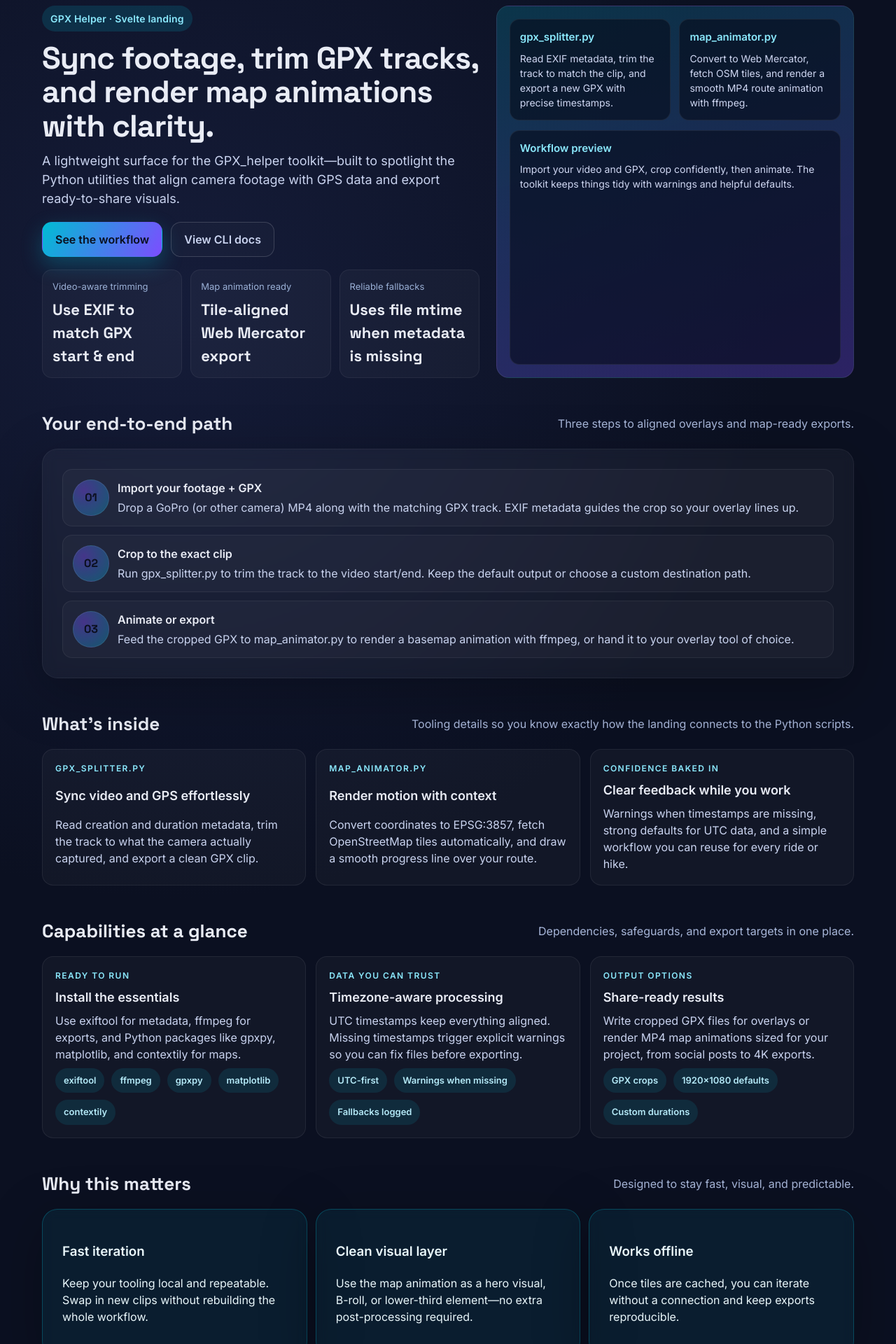
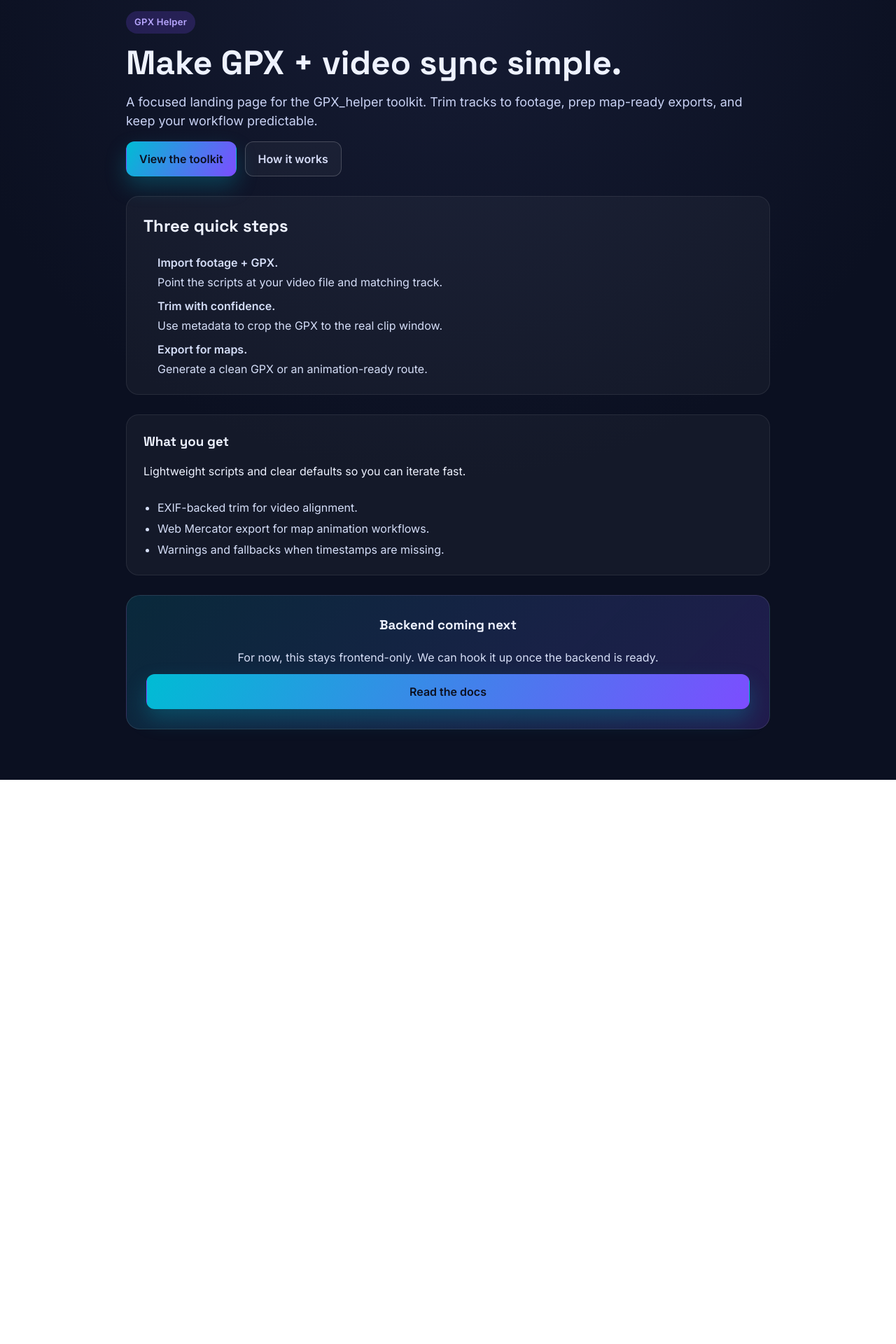
Before and after one commit to PooriaT/GPX_helper, a Svelte app in the folder frontend/: page / in a window 1280 px wide. Shown: the part 40-1960 px from the top of the page at 70% size. After the commit the page ends 1154 px from the top, so only its background shows below. Built offline with nearby package versions, Linux system fonts and the light colour scheme.

Commit message:
Simplify landing page layout

```diff
--- a/frontend/src/App.svelte
+++ b/frontend/src/App.svelte
@@ -1,215 +1,61 @@
-<script>
-  const stats = [
-    { label: 'Video-aware trimming', value: 'Use EXIF to match GPX start & end' },
-    { label: 'Map animation ready', value: 'Tile-aligned Web Mercator export' },
-    { label: 'Reliable fallbacks', value: 'Uses file mtime when metadata is missing' }
-  ];
-
-  const highlights = [
-    {
-      eyebrow: 'gpx_splitter.py',
-      title: 'Sync video and GPS effortlessly',
-      copy: 'Read creation and duration metadata, trim the track to what the camera actually captured, and export a clean GPX clip.'
-    },
-    {
-      eyebrow: 'map_animator.py',
-      title: 'Render motion with context',
-      copy: 'Convert coordinates to EPSG:3857, fetch OpenStreetMap tiles automatically, and draw a smooth progress line over your route.'
-    },
-    {
-      eyebrow: 'Confidence baked in',
-      title: 'Clear feedback while you work',
-      copy: 'Warnings when timestamps are missing, strong defaults for UTC data, and a simple workflow you can reuse for every ride or hike.'
-    }
-  ];
-
-  const workflow = [
-    {
-      number: '01',
-      title: 'Import your footage + GPX',
-      copy: 'Drop a GoPro (or other camera) MP4 along with the matching GPX track. EXIF metadata guides the crop so your overlay lines up.'
-    },
-    {
-      number: '02',
-      title: 'Crop to the exact clip',
-      copy: 'Run gpx_splitter.py to trim the track to the video start/end. Keep the default output or choose a custom destination path.'
-    },
-    {
-      number: '03',
-      title: 'Animate or export',
-      copy: 'Feed the cropped GPX to map_animator.py to render a basemap animation with ffmpeg, or hand it to your overlay tool of choice.'
-    }
-  ];
-
-  const capabilityCards = [
-    {
-      eyebrow: 'Ready to run',
-      title: 'Install the essentials',
-      copy: 'Use exiftool for metadata, ffmpeg for exports, and Python packages like gpxpy, matplotlib, and contextily for maps.',
-      chips: ['exiftool', 'ffmpeg', 'gpxpy', 'matplotlib', 'contextily']
-    },
-    {
-      eyebrow: 'Data you can trust',
-      title: 'Timezone-aware processing',
-      copy: 'UTC timestamps keep everything aligned. Missing timestamps trigger explicit warnings so you can fix files before exporting.',
-      chips: ['UTC-first', 'Warnings when missing', 'Fallbacks logged']
-    },
-    {
-      eyebrow: 'Output options',
-      title: 'Share-ready results',
-      copy: 'Write cropped GPX files for overlays or render MP4 map animations sized for your project, from social posts to 4K exports.',
-      chips: ['GPX crops', '1920x1080 defaults', 'Custom durations']
-    }
-  ];
-
-  const callouts = [
-    {
-      title: 'Fast iteration',
-      copy: 'Keep your tooling local and repeatable. Swap in new clips without rebuilding the whole workflow.'
-    },
-    {
-      title: 'Clean visual layer',
-      copy: 'Use the map animation as a hero visual, B-roll, or lower-third element—no extra post-processing required.'
-    },
-    {
-      title: 'Works offline',
-      copy: 'Once tiles are cached, you can iterate without a connection and keep exports reproducible.'
-    }
-  ];
-</script>
-
 <svelte:head>
-  <meta name="description" content="Landing page for GPX Helper, the toolkit that syncs GoPro video with GPX tracks and renders map animations." />
+  <meta
+    name="description"
+    content="GPX Helper simplifies syncing GPX tracks with video footage and preparing map-ready exports."
+  />
 </svelte:head>
 
 <main class="page">
   <section class="hero">
-    <div>
-      <div class="hero__badge">GPX Helper · Svelte landing</div>
-      <h1 class="hero__title">Sync footage, trim GPX tracks, and render map animations with clarity.</h1>
+    <div class="hero__badge">GPX Helper</div>
+    <h1>Make GPX + video sync simple.</h1>
     <p class="hero__copy">
-        A lightweight surface for the GPX_helper toolkit—built to spotlight the Python utilities that align camera
-        footage with GPS data and export ready-to-share visuals.
+      A focused landing page for the GPX_helper toolkit. Trim tracks to footage, prep map-ready exports, and keep your
+      workflow predictable.
     </p>
-
     <div class="hero__actions">
-        <a class="btn primary" href="#workflow">See the workflow</a>
-        <a
-          class="btn secondary"
-          href="https://github.com/OpenAI-Tools/GPX_helper"
-          target="_blank"
-          rel="noreferrer"
-        >
-          View CLI docs
+      <a class="btn primary" href="https://github.com/OpenAI-Tools/GPX_helper" target="_blank" rel="noreferrer">
+        View the toolkit
       </a>
-      </div>
-
-      <div class="hero__stats">
-        {#each stats as stat}
-          <div class="stat-card">
-            <div class="stat-card__label">{stat.label}</div>
-            <div class="stat-card__value">{stat.value}</div>
-          </div>
-        {/each}
-      </div>
-    </div>
-
-    <div class="hero__visual">
-      <div class="visual-row">
-        <div class="visual-card">
-          <h4>gpx_splitter.py</h4>
-          <p>Read EXIF metadata, trim the track to match the clip, and export a new GPX with precise timestamps.</p>
-        </div>
-        <div class="visual-card">
-          <h4>map_animator.py</h4>
-          <p>Convert to Web Mercator, fetch OSM tiles, and render a smooth MP4 route animation with ffmpeg.</p>
-        </div>
-      </div>
-      <div class="visual-card">
-        <h4>Workflow preview</h4>
-        <p>
-          Import your video and GPX, crop confidently, then animate. The toolkit keeps things tidy with warnings and
-          helpful defaults.
-        </p>
-      </div>
+      <a class="btn secondary" href="#steps">How it works</a>
     </div>
   </section>
 
-  <div class="section-title" id="workflow">
-    <h2>Your end-to-end path</h2>
-    <p>Three steps to aligned overlays and map-ready exports.</p>
+  <section class="panel" id="steps">
+    <h2>Three quick steps</h2>
+    <ol class="steps">
+      <li>
+        <strong>Import footage + GPX.</strong>
+        <span>Point the scripts at your video file and matching track.</span>
+      </li>
+      <li>
+        <strong>Trim with confidence.</strong>
+        <span>Use metadata to crop the GPX to the real clip window.</span>
+      </li>
+      <li>
+        <strong>Export for maps.</strong>
+        <span>Generate a clean GPX or an animation-ready route.</span>
+      </li>
+    </ol>
+  </section>
+
+  <section class="panel highlights">
+    <div>
+      <h3>What you get</h3>
+      <p>Lightweight scripts and clear defaults so you can iterate fast.</p>
     </div>
-  <div class="panel timeline">
-    {#each workflow as step}
-      <div class="timeline-step">
-        <div class="bubble">{step.number}</div>
-        <div>
-          <h4>{step.title}</h4>
-          <p>{step.copy}</p>
-        </div>
-      </div>
-    {/each}
-  </div>
+    <ul>
+      <li>EXIF-backed trim for video alignment.</li>
+      <li>Web Mercator export for map animation workflows.</li>
+      <li>Warnings and fallbacks when timestamps are missing.</li>
+    </ul>
+  </section>
 
-  <div class="section-title">
-    <h2>What&apos;s inside</h2>
-    <p>Tooling details so you know exactly how the landing connects to the Python scripts.</p>
-  </div>
-  <div class="card-grid">
-    {#each highlights as item}
-      <div class="card">
-        <small>{item.eyebrow}</small>
-        <h3>{item.title}</h3>
-        <p>{item.copy}</p>
-      </div>
-    {/each}
-  </div>
-
-  <div class="section-title">
-    <h2>Capabilities at a glance</h2>
-    <p>Dependencies, safeguards, and export targets in one place.</p>
-  </div>
-  <div class="card-grid">
-    {#each capabilityCards as card}
-      <div class="card">
-        <small>{card.eyebrow}</small>
-        <h3>{card.title}</h3>
-        <p>{card.copy}</p>
-        <div class="chip-row">
-          {#each card.chips as chip}
-            <span class="chip">{chip}</span>
-          {/each}
-        </div>
-      </div>
-    {/each}
-  </div>
-
-  <div class="section-title">
-    <h2>Why this matters</h2>
-    <p>Designed to stay fast, visual, and predictable.</p>
-  </div>
-  <div class="callouts">
-    {#each callouts as callout}
-      <div class="panel callout">
-        <h3>{callout.title}</h3>
-        <p>{callout.copy}</p>
-      </div>
-    {/each}
-  </div>
-
-  <div class="gradient-border footer-cta">
-    <div class="panel footer-cta">
-      <h3>Ready to build your overlay?</h3>
-      <p>
-        Use the landing page as your launchpad: crop GPX to your footage, animate routes, and keep your next ride or hike
-        perfectly in sync.
-      </p>
-      <div class="hero__actions" style="justify-content: center">
+  <section class="footer-cta">
+    <h3>Backend coming next</h3>
+    <p>For now, this stays frontend-only. We can hook it up once the backend is ready.</p>
     <a class="btn primary" href="https://github.com/OpenAI-Tools/GPX_helper" target="_blank" rel="noreferrer">
-          Open the toolkit
+      Read the docs
     </a>
-        <a class="btn secondary" href="#workflow">Review the steps</a>
-      </div>
-    </div>
-  </div>
+  </section>
 </main>
--- a/frontend/src/app.css
+++ b/frontend/src/app.css
@@ -1,14 +1,11 @@
-@import url('https://fonts.googleapis.com/css2?family=Space+Grotesk:wght@400;500;600;700&family=Inter:wght@400;500;600&display=swap');
+@import url('https://fonts.googleapis.com/css2?family=Space+Grotesk:wght@500;600;700&family=Inter:wght@400;500;600&display=swap');
 
 :root {
   color-scheme: light;
   font-family: 'Inter', system-ui, -apple-system, sans-serif;
-  background: radial-gradient(circle at 20% 20%, #151c39, #0b1021 40%),
-    radial-gradient(circle at 80% 0%, #11192f, transparent 25%),
-    #080b16;
-  color: #e9ecf5;
+  background: radial-gradient(circle at top, #161c34, #0b1021 55%);
+  color: #eef2ff;
   line-height: 1.5;
-  font-weight: 400;
   min-height: 100%;
 }
 
@@ -27,68 +24,54 @@ body {
 }
 
 .page {
-  max-width: 1200px;
+  max-width: 960px;
   margin: 0 auto;
-  padding: 48px 20px 72px;
-}
-
-.gradient-border {
-  position: relative;
-  background: linear-gradient(120deg, rgba(0, 188, 212, 0.35), rgba(124, 77, 255, 0.25));
-  padding: 1px;
-  border-radius: 24px;
-}
-
-.panel {
-  background: rgba(255, 255, 255, 0.04);
-  border: 1px solid rgba(255, 255, 255, 0.06);
-  border-radius: 22px;
-  padding: 28px;
-  box-shadow: 0 20px 80px rgba(0, 0, 0, 0.25);
-  backdrop-filter: blur(8px);
+  padding: 56px 20px 72px;
+  display: grid;
+  gap: 28px;
 }
 
 .hero {
   display: grid;
-  grid-template-columns: 1.1fr 0.9fr;
-  gap: 24px;
-  align-items: center;
-  margin-bottom: 36px;
+  gap: 16px;
 }
 
 .hero__badge {
   display: inline-flex;
   align-items: center;
-  gap: 8px;
-  padding: 8px 12px;
-  background: rgba(0, 188, 212, 0.16);
-  color: #8be9fd;
+  padding: 6px 12px;
   border-radius: 999px;
-  font-size: 14px;
+  background: rgba(124, 77, 255, 0.2);
+  color: #b8a7ff;
   font-weight: 600;
-  letter-spacing: 0.2px;
-  margin-bottom: 14px;
+  font-size: 13px;
+  letter-spacing: 0.02em;
+  width: fit-content;
 }
 
-.hero__title {
-  font-family: 'Space Grotesk', 'Inter', system-ui, sans-serif;
-  font-size: clamp(28px, 4vw, 44px);
-  margin: 0 0 12px;
+h1 {
+  font-family: 'Space Grotesk', 'Inter', sans-serif;
+  font-size: clamp(32px, 5vw, 48px);
+  margin: 0;
   line-height: 1.1;
-  letter-spacing: -0.02em;
+}
+
+h2,
+h3 {
+  font-family: 'Space Grotesk', 'Inter', sans-serif;
+  margin: 0 0 8px;
 }
 
 .hero__copy {
-  margin: 0 0 20px;
-  color: #c9d3ef;
+  margin: 0;
+  color: #c9d2f4;
   font-size: 18px;
 }
 
 .hero__actions {
   display: flex;
+  flex-wrap: wrap;
   gap: 12px;
-  flex-wrap: wrap;
-  margin-bottom: 18px;
 }
 
 .btn {
@@ -96,243 +79,79 @@ body {
   align-items: center;
   justify-content: center;
   padding: 12px 18px;
-  border-radius: 14px;
+  border-radius: 12px;
   font-weight: 600;
-  gap: 8px;
   border: 1px solid transparent;
-  transition: transform 0.15s ease, box-shadow 0.15s ease, border 0.15s ease;
+  transition: transform 0.15s ease, box-shadow 0.15s ease;
 }
 
 .btn.primary {
   background: linear-gradient(120deg, #00bcd4, #7c4dff);
-  color: #0a0f1f;
-  box-shadow: 0 12px 30px rgba(0, 188, 212, 0.28);
+  color: #0c1020;
+  box-shadow: 0 14px 30px rgba(0, 188, 212, 0.25);
 }
 
 .btn.secondary {
-  border: 1px solid rgba(255, 255, 255, 0.16);
-  color: #c9d3ef;
-  background: rgba(255, 255, 255, 0.02);
+  border: 1px solid rgba(255, 255, 255, 0.2);
+  color: #d6dcf7;
+  background: rgba(255, 255, 255, 0.04);
 }
 
 .btn:hover {
   transform: translateY(-2px);
-  box-shadow: 0 16px 40px rgba(0, 0, 0, 0.22);
 }
 
-.hero__stats {
+.panel {
+  background: rgba(255, 255, 255, 0.04);
+  border: 1px solid rgba(255, 255, 255, 0.08);
+  border-radius: 18px;
+  padding: 24px;
   display: grid;
-  grid-template-columns: repeat(auto-fit, minmax(180px, 1fr));
+  gap: 14px;
+}
+
+.steps {
+  margin: 0;
+  padding-left: 20px;
+  display: grid;
+  gap: 10px;
+  color: #d5def8;
+}
+
+.steps li {
+  display: grid;
+  gap: 4px;
+}
+
+.highlights {
   gap: 12px;
 }
 
-.stat-card {
-  background: rgba(255, 255, 255, 0.03);
-  border: 1px solid rgba(255, 255, 255, 0.06);
-  border-radius: 14px;
-  padding: 14px;
+.highlights ul {
+  margin: 0;
+  padding-left: 20px;
+  color: #d5def8;
+  display: grid;
+  gap: 6px;
 }
 
-.stat-card__label {
-  color: #9ab0d6;
-  font-size: 13px;
-  margin-bottom: 6px;
-}
-
-.stat-card__value {
-  font-size: 22px;
-  font-weight: 700;
-  font-family: 'Space Grotesk', 'Inter', sans-serif;
-}
-
-.hero__visual {
-  height: 100%;
-  background: linear-gradient(160deg, rgba(0, 188, 212, 0.2), rgba(124, 77, 255, 0.3));
-  border-radius: 18px;
-  padding: 18px;
-  display: flex;
-  flex-direction: column;
-  gap: 14px;
-  border: 1px solid rgba(255, 255, 255, 0.08);
-}
-
-.visual-row {
-  display: flex;
+.footer-cta {
+  text-align: center;
+  background: linear-gradient(135deg, rgba(0, 188, 212, 0.15), rgba(124, 77, 255, 0.2));
+  border-radius: 20px;
+  padding: 28px;
+  border: 1px solid rgba(255, 255, 255, 0.1);
+  display: grid;
   gap: 12px;
 }
 
-.visual-card {
-  flex: 1;
-  background: rgba(5, 10, 25, 0.6);
-  border-radius: 14px;
-  padding: 14px;
-  border: 1px solid rgba(255, 255, 255, 0.07);
-}
-
-.visual-card h4 {
-  margin: 0 0 8px;
-  font-size: 15px;
-  color: #8be9fd;
-}
-
-.visual-card p {
+.footer-cta p {
   margin: 0;
-  color: #cfd7f2;
-  font-size: 14px;
-}
-
-.section-title {
-  display: flex;
-  justify-content: space-between;
-  align-items: center;
-  margin: 46px 0 16px;
-}
-
-.section-title h2 {
-  margin: 0;
-  font-family: 'Space Grotesk', 'Inter', sans-serif;
-  font-size: 26px;
-}
-
-.section-title p {
-  margin: 0;
-  color: #a8b7da;
-}
-
-.card-grid {
-  display: grid;
-  grid-template-columns: repeat(auto-fit, minmax(260px, 1fr));
-  gap: 14px;
-}
-
-.card {
-  background: rgba(255, 255, 255, 0.03);
-  border-radius: 16px;
-  padding: 18px;
-  border: 1px solid rgba(255, 255, 255, 0.07);
-  display: grid;
-  gap: 8px;
-}
-
-.card small {
-  text-transform: uppercase;
-  letter-spacing: 0.12em;
-  color: #8be9fd;
-  font-weight: 700;
-  font-size: 12px;
-}
-
-.card h3 {
-  margin: 0;
-  font-size: 18px;
-}
-
-.card p {
-  margin: 0;
-  color: #c9d3ef;
-}
-
-.chip-row {
-  display: flex;
-  flex-wrap: wrap;
-  gap: 10px;
-}
-
-.chip {
-  padding: 8px 12px;
-  border-radius: 999px;
-  background: rgba(0, 188, 212, 0.12);
-  color: #b4e9f7;
-  font-weight: 600;
-  font-size: 13px;
-}
-
-.timeline {
-  display: grid;
-  gap: 12px;
-  margin-top: 12px;
-}
-
-.timeline-step {
-  display: grid;
-  grid-template-columns: 52px 1fr;
-  gap: 12px;
-  align-items: start;
-  padding: 14px;
-  background: rgba(255, 255, 255, 0.03);
-  border: 1px solid rgba(255, 255, 255, 0.06);
-  border-radius: 14px;
-}
-
-.bubble {
-  width: 52px;
-  height: 52px;
-  border-radius: 50%;
-  background: radial-gradient(circle at 30% 30%, rgba(124, 77, 255, 0.4), rgba(0, 188, 212, 0.35));
-  display: grid;
-  place-items: center;
-  color: #0b0f1f;
-  font-weight: 800;
-  font-family: 'Space Grotesk', 'Inter', sans-serif;
-  border: 1px solid rgba(255, 255, 255, 0.08);
-}
-
-.timeline h4 {
-  margin: 0 0 4px;
-}
-
-.timeline p {
-  margin: 0;
-  color: #c9d3ef;
-}
-
-.callouts {
-  display: grid;
-  grid-template-columns: repeat(auto-fit, minmax(280px, 1fr));
-  gap: 12px;
-  margin-top: 12px;
-}
-
-.callout {
-  background: rgba(0, 188, 212, 0.08);
-  color: #e9f7fb;
-  border: 1px solid rgba(0, 188, 212, 0.28);
-}
-
-.footer-cta {
-  margin-top: 40px;
-  text-align: center;
-  background: linear-gradient(120deg, rgba(0, 188, 212, 0.16), rgba(124, 77, 255, 0.18));
-  border: 1px solid rgba(255, 255, 255, 0.09);
-}
-
-.footer-cta h3 {
-  margin: 0 0 10px;
-  font-size: 24px;
-}
-
-.footer-cta p {
-  margin: 0 0 18px;
-  color: #d8e3fa;
-}
-
-@media (max-width: 960px) {
-  .hero {
-    grid-template-columns: 1fr;
-  }
-
-  .hero__visual {
-    order: -1;
-  }
+  color: #d7dff7;
 }
 
 @media (max-width: 640px) {
   .page {
-    padding: 32px 16px 52px;
-  }
-
-  .timeline-step {
-    grid-template-columns: 1fr;
-    text-align: left;
+    padding: 40px 16px 60px;
   }
 }
```
Lines whose indentation alone changed are shown as unchanged.
